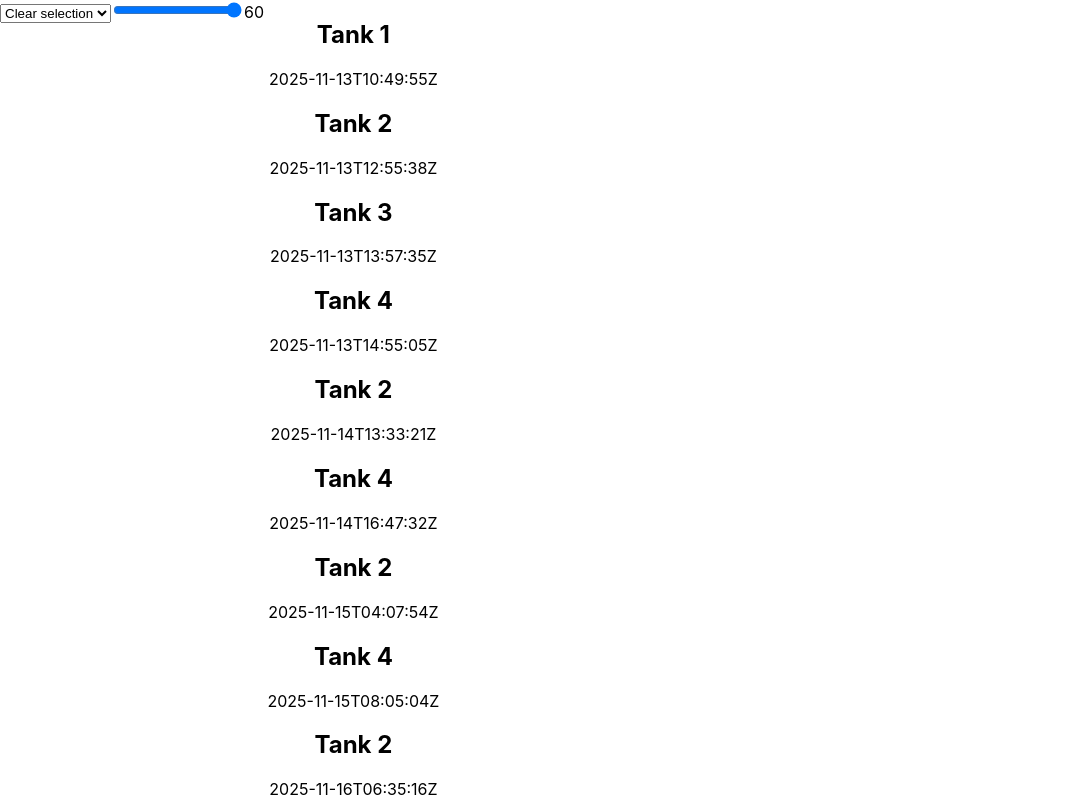
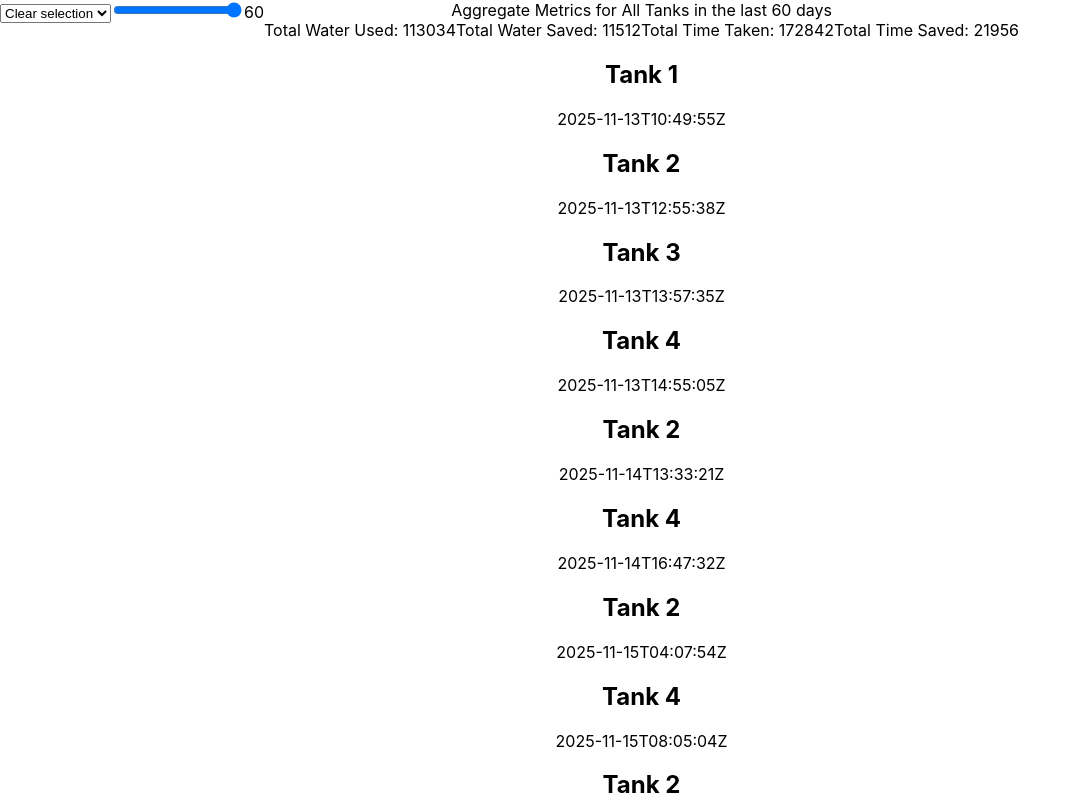
Before and after one commit to christinapan98/laminar_exercise, a React (Create React App) app: page / in a window 1280 px wide. Shown: the top 800 px of the page, without its empty margins (0-1081 px from the left). Built offline with nearby package versions, Linux system fonts and the light colour scheme.

Commit message:
Add aggregate metrics

```diff
--- a/src/components/List.tsx
+++ b/src/components/List.tsx
@@ -1,9 +1,41 @@
-import React from 'react'
+import React, {useMemo} from 'react'
 
 function List({data, nameFilter, dateFilter}: {data: any[], nameFilter: string, dateFilter: number}) {
+  const totals = useMemo(() => {
+    return data.reduce(
+      (acc, curr) => {
+        acc.totalWaterUsage += curr.metrics.Water;
+        acc.totalWaterSavings += curr.savings.Water;
+        acc.totalTimeUsage += curr.metrics.time;
+        acc.totalTimeSavings += curr.savings.time;
+        return acc;
+      },
+      {
+        totalWaterUsage: 0,
+        totalWaterSavings: 0,
+        totalTimeUsage: 0,
+        totalTimeSavings: 0,
+      }
+    );
+  }, [data]);
+
+  const {
+    totalWaterUsage,
+    totalWaterSavings,
+    totalTimeUsage,
+    totalTimeSavings,
+  } = totals;
 
   return (
     <div>
+      <div>
+        <div>Aggregate Metrics for {nameFilter === "" ? "All Tanks " : nameFilter} in the last {dateFilter} days</div>
+        <span>Total Water Used: {totalWaterUsage}</span>
+        <span>Total Water Saved: {totalWaterSavings}</span>
+        <span>Total Time Taken: {totalTimeUsage}</span>
+        <span>Total Time Saved: {totalTimeSavings}</span>
+      </div>
+
       {
         data.map((item) => (
           <div key={item.id} className="data-item">
```
